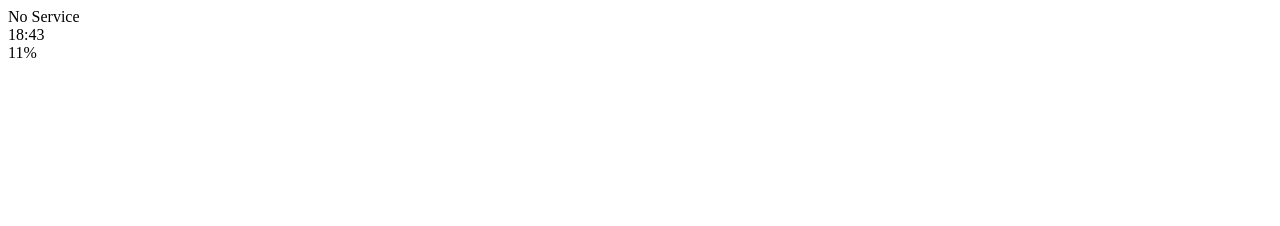
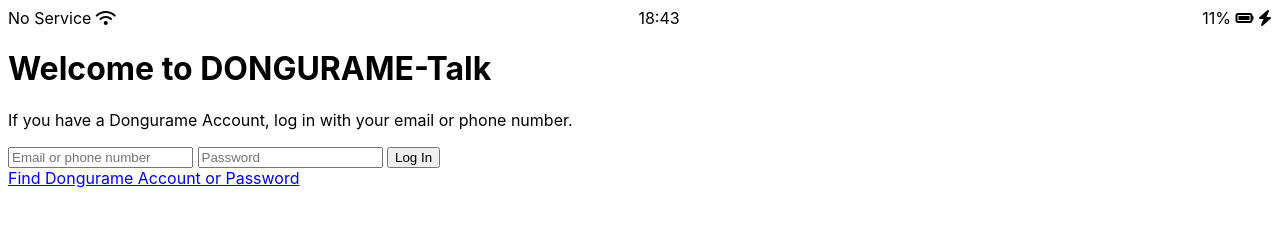
Before and after one commit to donguramee/dongurame-clone-2023, a plain HTML site: page index.html in a window 1280 px wide. Drawn offline with Linux system fonts and the light colour scheme.

Commit message:
index.html

```diff
--- /dev/null
+++ b/css/style.css
@@ -0,0 +1,13 @@
+body {
+  font-family: -apple-system, BlinkMacSystemFont, "Segoe UI", Roboto, Oxygen,
+    Ubuntu, Cantarell, "Open Sans", "Helvetica Neue", sans-serif;
+}
+
+.status-bar {
+  display: flex;
+  justify-content: space-between;
+}
+
+.status-bar__column:first-child span {
+  margin-right: 5px;
+}
--- a/index.html
+++ b/index.html
@@ -1,25 +1,46 @@
 <!DOCTYPE html>
 <html lang="en">
   <head>
+    <link rel="stylesheet" href="css/style.css" />
     <meta charset="UTF-8" />
     <meta http-equiv="X-UA-Compatible" content="IE=edge" />
     <meta name="viewport" content="width=device-width, initial-scale=1.0" />
     <title>Welcome to dongurame-talk</title>
   </head>
   <body>
-    <div id="status-bar">
+    <div class="status-bar">
       <div class="status-bar__colum">
         <span>No Service</span>
-        <!-- To do: WIFI Icon -->
+        <i class="fa-solid fa-wifi"></i>
       </div>
       <div class="status-bar__colum">
         <span>18:43</span>
       </div>
       <div class="status-bar__colum">
         <span>11%</span>
-        <!-- battery iCON-->
-        <!--Lightning ICON-->
+        <i class="fa-solid fa-battery-full"></i>
+        <i class="fa-solid fa-bolt"></i>
       </div>
     </div>
+
+    <header class="wellcome-header">
+      <h1 class="wellcome-header__title">Welcome to DONGURAME-Talk</h1>
+      <p class="wellcome-header__text">
+        If you have a Dongurame Account, log in with your email or phone number.
+      </p>
+    </header>
+
+    <form id="login-form">
+      <input type="text" placeholder="Email or phone number" />
+      <input type="password" placeholder="Password" />
+      <input type="submit" value="Log In" />
+    </form>
+
+    <a href="#">Find Dongurame Account or Password</a>
+
+    <script
+      src="https://kit.fontawesome.com/bac7a4b7de.js"
+      crossorigin="anonymous"
+    ></script>
   </body>
 </html>
```
